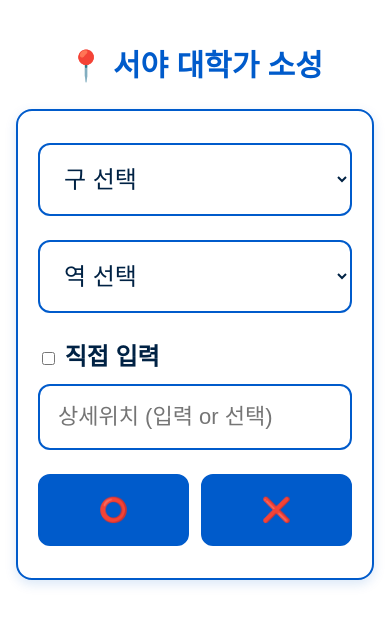
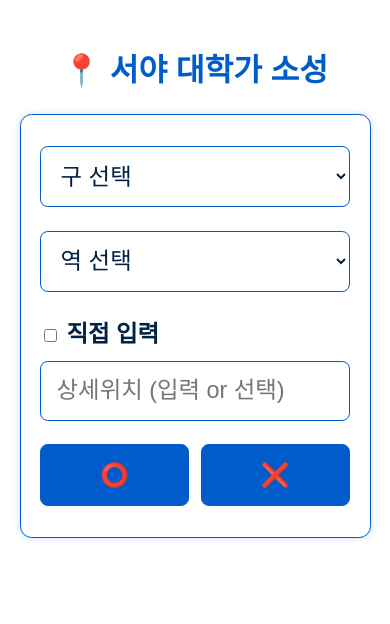
Before and after one commit to Serena-univ/heal_univ, a website: page index.html in a window 390 px wide. Drawn offline with Linux system fonts and the light colour scheme.

Commit message:
Update index.html

```diff
--- a/index.html
+++ b/index.html
@@ -3,102 +3,105 @@
 <head>
   <meta charset="UTF-8">
   <title>서야 대학가 소성</title>
+  <meta name="viewport" content="width=device-width, initial-scale=1.0">
   <style>
     :root {
       --blue: #005bcb;
       --blue-dark: #003f9e;
-      --text-color: #002244;
+      --text: #002244;
     }
+
     * {
       box-sizing: border-box;
     }
+
     body {
       font-family: 'Apple SD Gothic Neo', sans-serif;
       margin: 0;
-      padding: 16px;
-      background-color: #ffffff;
-      color: var(--text-color);
-      font-size: 22px;
+      padding: 5vw;
+      background: #ffffff;
+      color: var(--text);
+      font-size: 6vw; /* 기본 글씨 엄청 크게 */
     }
+
     h2 {
+      font-size: 8vw;
       text-align: center;
       color: var(--blue);
-      font-size: 32px;
-      margin-bottom: 24px;
+      margin-bottom: 6vw;
     }
+
     .section {
       background: #fff;
-      border: 2px solid var(--blue);
-      border-radius: 16px;
-      padding: 20px;
-      margin-bottom: 28px;
-      box-shadow: 0 4px 12px rgba(0, 91, 203, 0.15);
+      border: 0.5vw solid var(--blue);
+      border-radius: 3vw;
+      padding: 5vw;
+      margin-bottom: 6vw;
+      box-shadow: 0 0 2vw rgba(0, 91, 203, 0.2);
     }
+
     button, select, input[type="text"], input[type="number"], textarea {
       width: 100%;
-      padding: 18px;
-      font-size: 22px;
-      margin: 12px 0;
-      border: 2px solid var(--blue);
-      border-radius: 12px;
-      background-color: #ffffff;
-      color: var(--text-color);
+      padding: 4vw;
+      font-size: 6vw;
+      margin: 3vw 0;
+      border: 0.5vw solid var(--blue);
+      border-radius: 2vw;
+      background-color: #fff;
+      color: var(--text);
     }
+
     button {
       background-color: var(--blue);
-      color: white;
+      color: #fff;
       font-weight: bold;
       cursor: pointer;
-      transition: background 0.2s;
     }
+
     button:hover {
       background-color: var(--blue-dark);
     }
+
     .button-group {
       display: flex;
       flex-wrap: wrap;
-      gap: 12px;
+      gap: 3vw;
     }
+
     .button-group button {
       flex: 1 1 48%;
     }
+
     .active-team {
       background-color: var(--blue-dark) !important;
     }
+
+    label {
+      display: block;
+      font-weight: bold;
+      margin-top: 3vw;
+    }
+
+    #sub-options,
+    #reason-options,
+    #age-input,
+    #customMiddleInput {
+      display: none;
+    }
+
     #reportPopup {
       display: none;
       position: fixed;
-      top: 20%;
+      top: 10%;
       left: 50%;
-      transform: translate(-50%, -20%);
-      background: #ffffff;
-      border: 2px solid var(--blue);
-      padding: 24px;
-      box-shadow: 0 0 12px rgba(0, 91, 203, 0.3);
+      transform: translateX(-50%);
+      width: 90%;
+      background: white;
+      border: 0.5vw solid var(--blue);
+      border-radius: 3vw;
+      padding: 5vw;
+      box-shadow: 0 0 2vw rgba(0, 0, 0, 0.2);
       z-index: 999;
-      width: 90%;
-      max-width: 400px;
-      border-radius: 12px;
-    }
-    #sub-options, #reason-options, #age-input, #customMiddleInput {
-      display: none;
-    }
-    label {
-      display: block;
-      font-weight: bold;
-      margin-top: 12px;
-    }
-    @media (max-width: 480px) {
-      body {
-        font-size: 24px;
-      }
-      h2 {
-        font-size: 30px;
-      }
-      button, select, input, textarea {
-        font-size: 24px;
-        padding: 20px;
-      }
     }
   </style>
 </head>
@@ -107,7 +110,7 @@
 <h2>📍 서야 대학가 소성</h2>
 
 <div class="section" id="dataSection">
-    <select id="mainCategory" onchange="updateLocation()">
+  <select id="mainCategory">
     <option value="">구 선택</option>
     <option value="노원구">노원구</option>
     <option value="도봉구">도봉구</option>
@@ -120,7 +123,7 @@
     <option value="성동구">성동구</option>
   </select>
 
-    <select id="middleCategory" onchange="loadDetailList()">
+  <select id="middleCategory">
     <option value="">역 선택</option>
   </select>
 
@@ -154,6 +157,14 @@
   </div>
 </div>
 
+<div id="reportPopup">
+  <div id="reportContent"></div>
+  <label>▫️활동 피드백</label>
+  <textarea id="feedbackText" rows="3"></textarea>
+  <button onclick="copyReport()">📋 복사</button>
+  <button onclick="closePopup()">닫기</button>
+</div>
+
 <script>
   function selectResult(result) {
     if (result === 'O') {
@@ -180,16 +191,8 @@
     document.getElementById('customMiddleInput').style.display = check ? 'block' : 'none';
   }
 
-    function updateLocation() {
-      // 이 함수는 추후 시트에서 역 목록 불러오기에 사용
-    }
-
-    function loadDetailList() {
-      // 이 함수는 추후 상세위치 datalist 불러오기에 사용
-    }
-
-    function submitData(mainResult, subResult = '', reason = '') {
-      alert(`전송됨: ${mainResult}, ${subResult}, ${reason}`);
+  function submitData(main, sub = '', reason = '') {
+    alert(`전송됨: ${main}, ${sub}, ${reason}`);
     document.getElementById('sub-options').style.display = 'none';
     document.getElementById('age-input').style.display = 'none';
     document.getElementById('reason-options').style.display = 'none';
```
Lines whose indentation alone changed are shown as unchanged.
